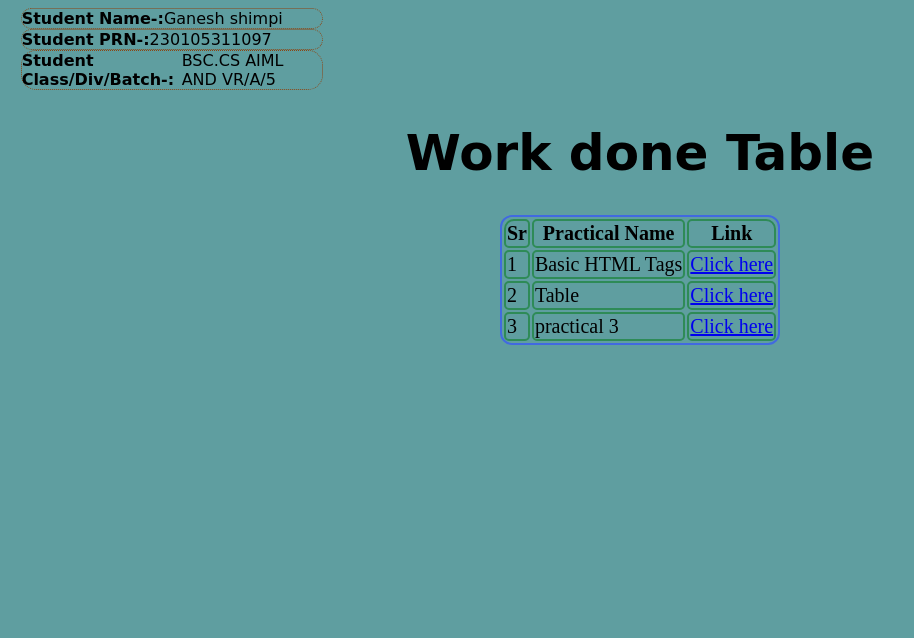
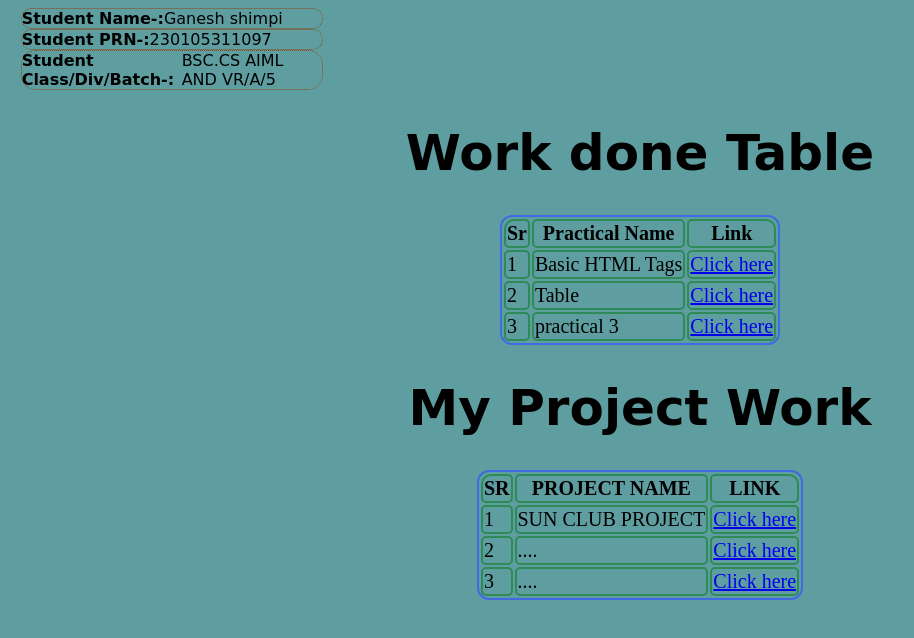
Before and after one commit to Ganeshshimpi2310/230105311097, a plain HTML site: page Index.html in a window 1280 px wide. Shown: the whole page, without its empty margins (0-914 px from the left). Drawn offline with Linux system fonts and the light colour scheme.

Commit message:
Update Index.html

```diff
--- a/Index.html
+++ b/Index.html
@@ -58,5 +58,39 @@
             <!-- Row one end -->
         </tbody>
     </table>
+
+    <h1>My Project Work</h1>
+    <table>
+        <thead>
+            <th class="thl">SR</th>
+            <th>PROJECT NAME</th>
+            <th class="thr">LINK</th>
+        </thead>
+        <tbody>
+            <!-- this is row one -->
+            <tr>
+                <td>1</td>
+                <td>SUN CLUB PROJECT</td>
+                <td><a href=".....">Click here</a></td>
+            </tr>
+            <!-- Row one end -->
+
+            <!-- this is row one -->
+            <tr>
+                <td>2</td>
+                <td>....</td>
+                <td><a href="....">Click here</a></td>
+            </tr>
+            <!-- Row one end -->
+
+
+            <tr>
+                <td>3</td>
+                <td>....</td>
+                <td><a href=".....">Click here</a></td>
+            </tr>
+            <!-- Row one end -->
+        </tbody>
+    </table>
 </body>
 </html>
```
